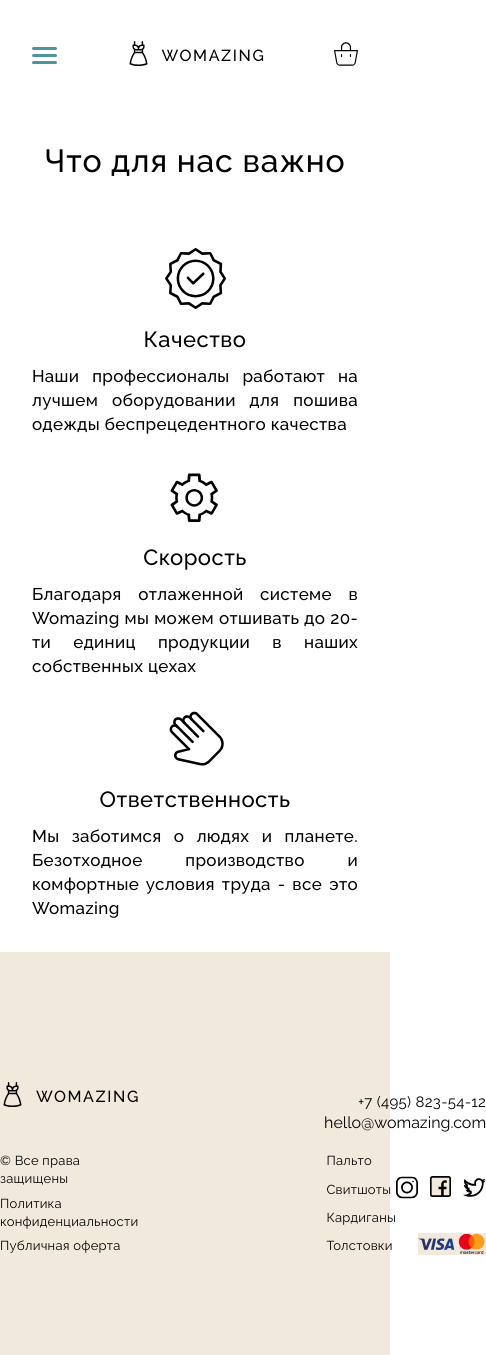
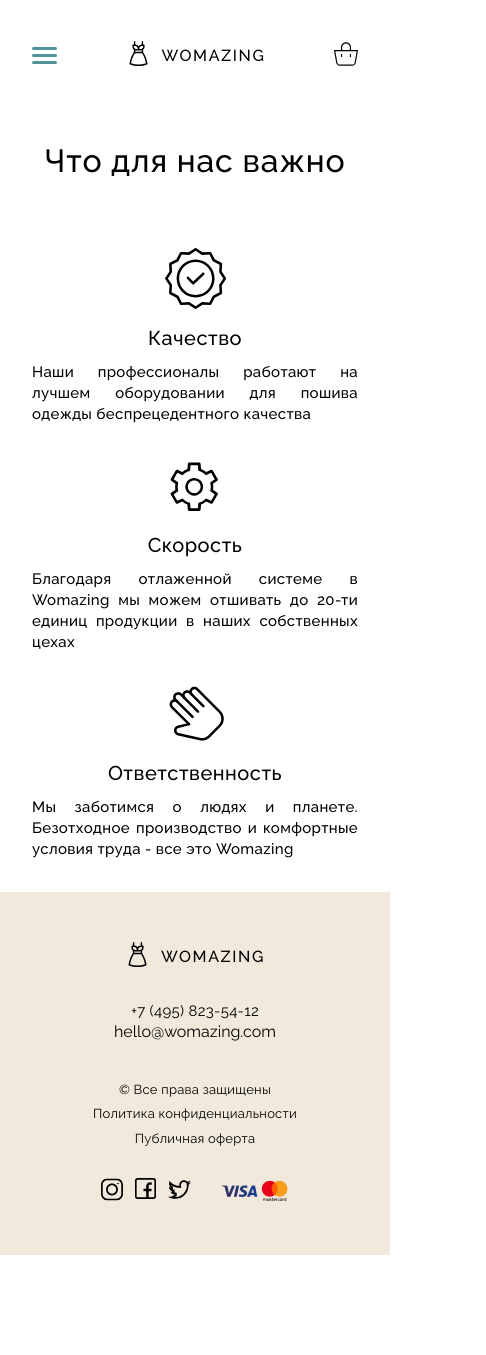
Before and after one commit to TalanetsLiza/Womazing, a React (Create React App) app: page / in a window 390 px wide. Shown: the whole page, 486 px wide, since content can reach past the window. After the commit the page ends 1255 px from the top, so only its background shows below. Built offline with nearby package versions, Linux system fonts and the light colour scheme.

Commit message:
feat (footer): implement mobile layout

```diff
--- a/src/components/App.module.scss
+++ b/src/components/App.module.scss
@@ -9,4 +9,5 @@
 
 .footer {
     background-color: rgba(241, 234, 220, 1);
+    padding: 0 32px;
 }
--- a/src/components/footer/Footer.module.scss
+++ b/src/components/footer/Footer.module.scss
@@ -19,3 +19,24 @@
     align-items: flex-end;
     margin-top: 10px;
 }
+
+
+@media (max-width: 1150px) {
+    .footer {
+        padding: 50px 0;
+    }
+
+    .container {
+        flex-direction: column;
+        align-items: center;
+        padding: 0;
+    }
+}
+
+@media (max-width: 560px) {
+    .containerBottom {
+        flex-direction: column;
+        align-items: center;
+        padding-top: 30px;
+    }
+}
--- a/src/components/footer/categories/FooterCategories.module.scss
+++ b/src/components/footer/categories/FooterCategories.module.scss
@@ -23,3 +23,9 @@
         transition: all 0.5s ease;
     }
 }
+
+@media (max-width: 1150px) {
+    .container {
+        display: none;
+    }
+}
--- a/src/components/footer/contacts/FooterContacts.module.scss
+++ b/src/components/footer/contacts/FooterContacts.module.scss
@@ -13,3 +13,11 @@
     letter-spacing: 0.3px;
     color: #000;
 }
+
+@media (max-width: 1150px) {
+    .container {
+        margin: 0;
+        padding-top: 30px;
+        align-items: center;
+    }
+}
--- a/src/components/footer/information/FooterInformation.module.scss
+++ b/src/components/footer/information/FooterInformation.module.scss
@@ -17,3 +17,9 @@
         transition: all 0.5s ease;
     }
 }
+
+@media (max-width: 560px) {
+    .container {
+        text-align: center;
+    }
+}
--- a/src/components/footer/links/FooterLinks.module.scss
+++ b/src/components/footer/links/FooterLinks.module.scss
@@ -14,3 +14,17 @@
 .icon {
     padding: 0 12px;
 }
+
+@media (max-width: 560px) {
+    .container {
+        flex-direction: row;
+        margin-left: 0;
+        padding-top: 30px;
+        align-items: center;
+        gap: 30px;
+    }
+
+    .containerTop {
+        padding-bottom: 0;
+    }
+}
--- a/src/components/pages/home/BannerImportant/item/BannerItem.module.scss
+++ b/src/components/pages/home/BannerImportant/item/BannerItem.module.scss
@@ -1,8 +1,17 @@
-.column {
+.container {
     max-width: 350px;
 }
 
-.column__description {
+.title {
+    font-size: 25px;
+    font-style: normal;
+    font-weight: 500;
+    line-height: 140%;
+    letter-spacing: 0.5px;
+    padding: 37px 0 24px;
+}
+
+.description {
     font-size: 17px;
     font-style: normal;
     font-weight: 500;
@@ -12,17 +21,8 @@
     min-width: 305px;
 }
 
-.column__title {
-    font-size: 25px;
-    font-style: normal;
-    font-weight: 500;
-    line-height: 140%;
-    letter-spacing: 0.5px;
-    padding: 37px 0 24px;
-}
-
 @media (max-width: 1173px) {
-    .column {
+    .container {
         display: flex;
         flex-direction: column;
         align-items: center;
@@ -31,12 +31,13 @@
 }
 
 @media (max-width: 793px) {
-    .column__title {
-        font-size: 22px;
+    .title {
+        font-size: 20px;
         padding: 15px 0 10px;
     }
 
-    .column__description {
+    .description {
         text-align: justify;
+        font-size: 15px;
     }
 }
--- a/src/components/pages/home/BannerImportant/item/BannerItem.tsx
+++ b/src/components/pages/home/BannerImportant/item/BannerItem.tsx
@@ -14,12 +14,12 @@
 }) => {
 
     return (
-        <div className={styles.column}>
+        <div className={styles.container}>
             {Icon}
-            <h3 className={styles.column__title}>
+            <h3 className={styles.title}>
                 {title}
             </h3>
-            <span className={styles.column__description}>
+            <span className={styles.description}>
                 {description}
             </span>
         </div>
--- a/src/index.scss
+++ b/src/index.scss
@@ -8,6 +8,7 @@
     margin: 0;
     padding: 0;
     min-height: 100%;
+    min-width: 320px;
 }
 
 a {
```
